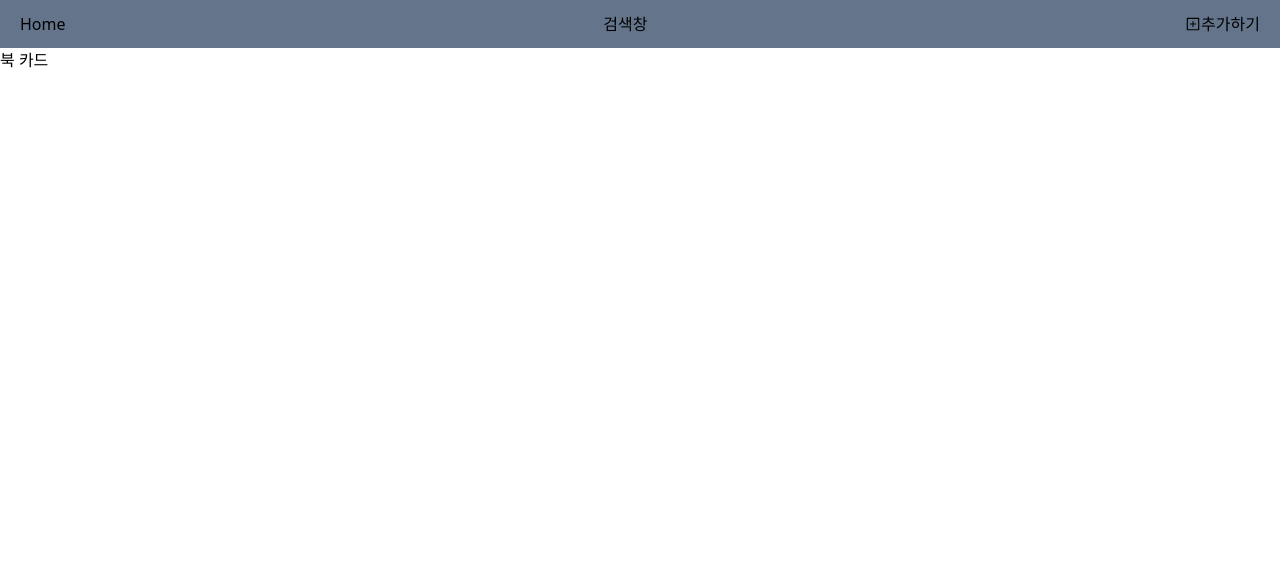
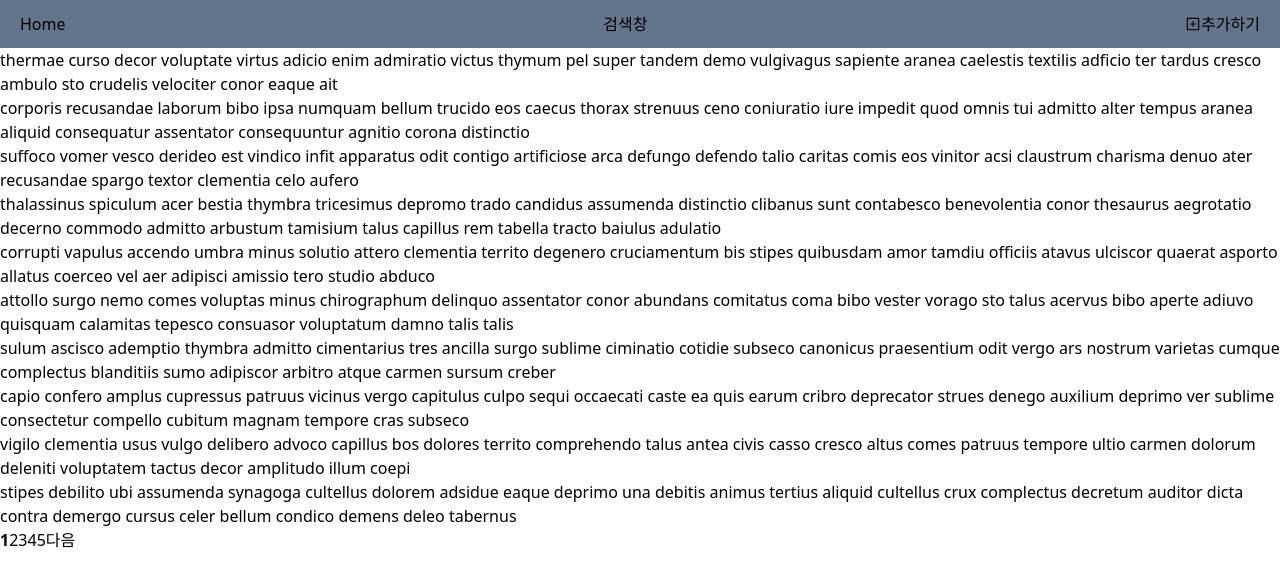
Before and after one commit to MyungWanPark/online-bookstore, a Next.js app: page / in a window 1280 px wide. Shown: the top 586 px of the page. Built offline with nearby package versions, Linux system fonts and the light colour scheme.

Commit message:
feat: pagination features with related book data

```diff
--- a/src/app/components/BookCard.tsx
+++ b/src/app/components/BookCard.tsx
@@ -1,3 +1,9 @@
-export default function BookCard() {
-    return <section>북 카드</section>;
+import { Book } from "@/model/book";
+
+type Props = {
+    book: Book;
+};
+
+export default function BookCard({ book }: Props) {
+    return <section>{book.content}</section>;
 }
--- a/src/app/components/BookCards.tsx
+++ b/src/app/components/BookCards.tsx
@@ -1,9 +1,20 @@
+import { Book } from "@/model/book";
 import BookCard from "./BookCard";
 
-export default function BookCards() {
+type Props = {
+    books: Book[];
+};
+
+export default function BookCards({ books }: Props) {
     return (
         <section>
-            <BookCard />
+            <ul>
+                {books.map((book) => (
+                    <li key={book.id}>
+                        <BookCard book={book} />
+                    </li>
+                ))}
+            </ul>
         </section>
     );
 }
--- /dev/null
+++ b/src/app/components/PaginationButtons.tsx
@@ -0,0 +1,41 @@
+import Link from "next/link";
+
+type Props = {
+    page: number;
+    totalPages: number;
+    PaginationButtonArr: number[];
+};
+
+export default function PaginationButtons({
+    page,
+    totalPages,
+    PaginationButtonArr,
+}: Props) {
+    return (
+        <div>
+            {page > 1 && (
+                <Link href={`?page=${page - 1}`}>
+                    <button>이전</button>
+                </Link>
+            )}
+
+            {PaginationButtonArr.map((pageNum) => (
+                <Link href={`?page=${pageNum}`} key={pageNum}>
+                    <button
+                        className={`${
+                            page === pageNum ? "font-bold" : "font-normal"
+                        }`}
+                    >
+                        {pageNum}
+                    </button>
+                </Link>
+            ))}
+
+            {page < totalPages && (
+                <Link href={`?page=${page + 1}`}>
+                    <button>다음</button>
+                </Link>
+            )}
+        </div>
+    );
+}
--- a/src/app/page.tsx
+++ b/src/app/page.tsx
@@ -1,4 +1,5 @@
 import BookCards from "./components/BookCards";
+import PaginationButtons from "./components/PaginationButtons";
 
 async function fetchBooks(page: number) {
     const res = await fetch(
@@ -12,12 +13,48 @@ async function fetchBooks(page: number) {
     return res.json();
 }
 
-export default async function Home() {
-    const { books, totalPages } = await fetchBooks(1);
+function getPaginaionButtons(currentPage: number, totalPages: number) {
+    const maxButtons = 5;
+    let startPage = Math.max(1, currentPage - Math.floor(maxButtons / 2));
+    let endPage = startPage + maxButtons - 1;
+
+    // 1,2 페이지에서는 1,2,3,4,5 표시
+    if (currentPage <= Math.ceil(maxButtons / 2)) {
+        startPage = 1;
+        endPage = Math.min(totalPages, maxButtons);
+    }
+
+    if (endPage > totalPages) {
+        endPage = totalPages;
+        startPage = Math.max(1, endPage - maxButtons + 1);
+    }
+
+    // 필요한 페이지 버튼의 숫자 배열을 리턴
+    return Array.from(
+        { length: endPage - startPage + 1 },
+        (_, i) => startPage + i
+    );
+}
+
+type Props = {
+    searchParams: {
+        page?: string;
+    };
+};
+
+export default async function Home({ searchParams }: Props) {
+    const page = parseInt(searchParams.page || "1", 10);
+    const { books, totalPages } = await fetchBooks(page);
+    const PaginationButtonArr = getPaginaionButtons(page, totalPages);
 
     return (
         <div>
-            <BookCards />
+            <BookCards books={books} />
+            <PaginationButtons
+                page={page}
+                totalPages={totalPages}
+                PaginationButtonArr={PaginationButtonArr}
+            />
         </div>
     );
 }
--- /dev/null
+++ b/src/model/book.ts
@@ -0,0 +1,7 @@
+export type Book = {
+    id: number;
+    title: string;
+    author: string;
+    genre: string;
+    content: string;
+};
```
